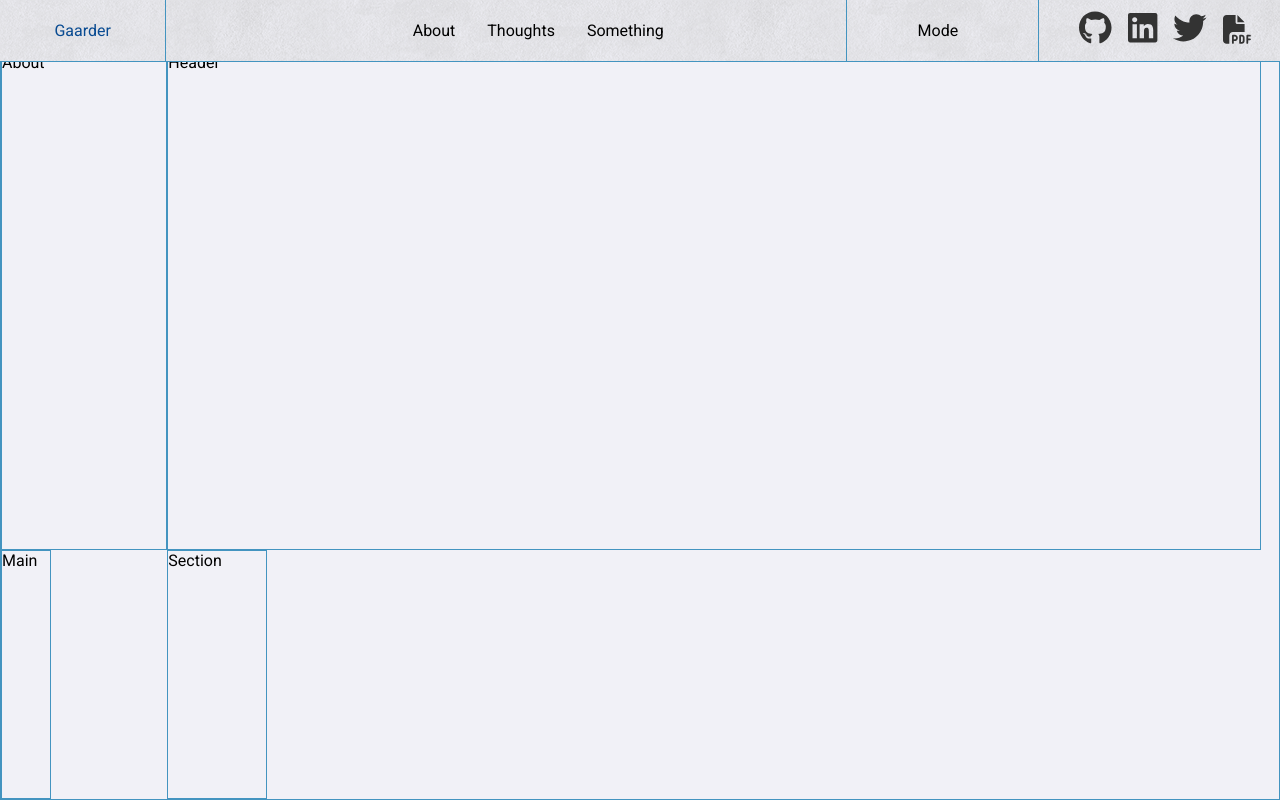
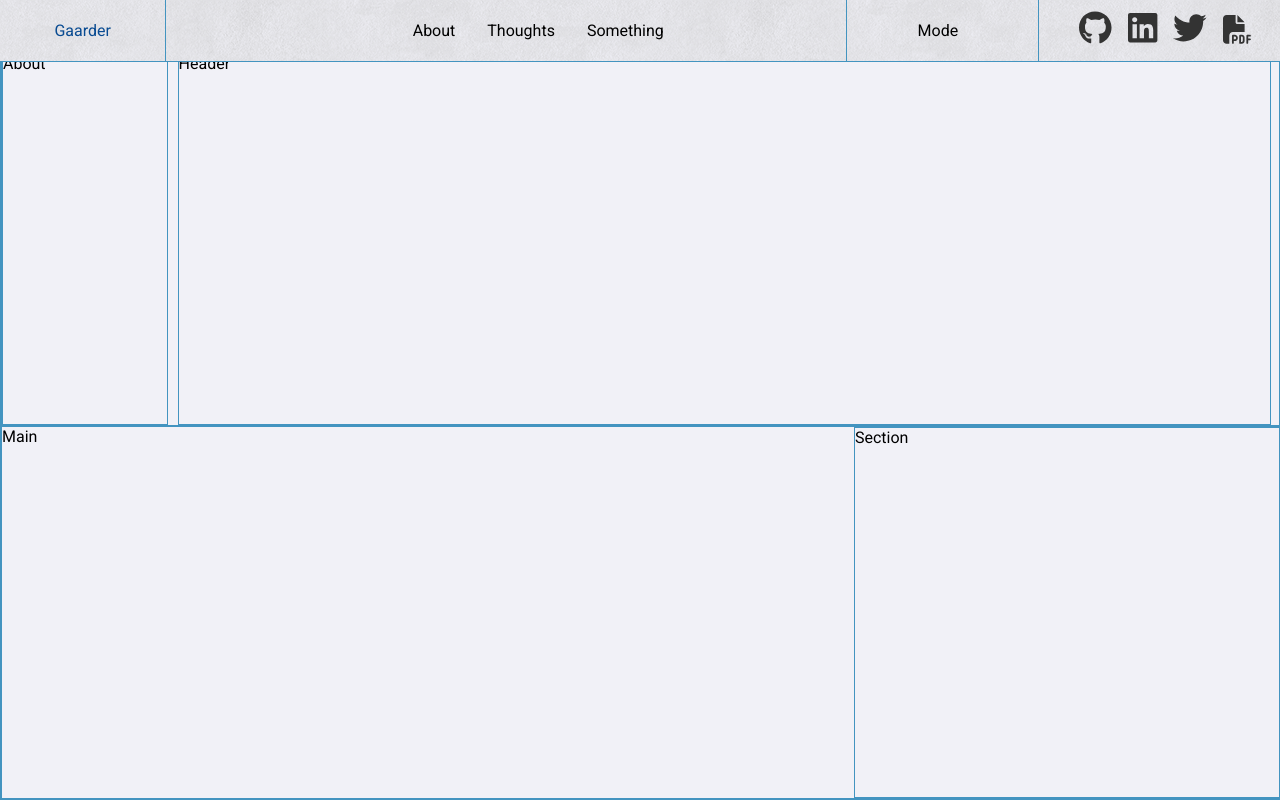
Before and after one commit to MattGaarder/portfolio, a React (Create React App) app: page /about in a window 1280 px wide. Built offline with nearby package versions, Linux system fonts and the light colour scheme.

Commit message:
improves grid placement

```diff
--- a/src/pages/About/About.css
+++ b/src/pages/About/About.css
@@ -1,27 +1,41 @@
 .about-grid-container {
-    /* display: grid;
-    grid-template-columns: repeat(9, 1fr);
-    grid-template-rows: 1fr 1fr;
-    grid-template-areas: "";
-    grid-gap: 5px; */
     padding-top: 4%;
     height: 100vh;
     display: grid;
     border: 1px solid var(--my-blue);
-    grid-template-areas: "about header"
-                     "main section";
-    grid-template-columns: 1fr 1fr 1fr;
-    grid-template-rows: 2fr 1fr;
+    grid-template-areas: "row1"
+                         "row2";
 }
 
+.row1 {
+    display: grid;
+    width: 100vw;
+    grid-area: row1;
+    grid-template-areas: "about header";
 
+}
+
+.row2 {
+    display: grid;
+    width: 100vw;
+    grid-area: row2;
+    grid-template-areas: "main section";
+
+}
+
+.about-container {
+    grid-area: about;
+    border: 1px solid var(--my-blue);
+}
 
 .header-container {
     grid-area: header;
+    border: 1px solid var(--my-blue);
 }
 
 .section-container {
     grid-area: section;
+    border: 1px solid var(--my-blue);
 }
 
 .main-container {
--- a/src/pages/About/About.js
+++ b/src/pages/About/About.js
@@ -1,30 +1,46 @@
-import "./About.css"
+import "./About.css";
 
+function About({ navbarPositions }) {
+  console.log(navbarPositions);
+  let headerWidth = 0;
+  if (
+    navbarPositions.section4 &&
+    navbarPositions.section2 &&
+    navbarPositions.section3
+  ) {
+    headerWidth =
+      navbarPositions.section2.width +
+      navbarPositions.section3.width +
+      navbarPositions.section4.width;
+  }
+  console.log("this is the width: " + headerWidth);
+  const section1Width = navbarPositions.section1?.width || 0;
 
-
-
-
-function About({ navbarPositions}) {
-    console.log(navbarPositions)
-    let headerWidth = 0;
-    if(navbarPositions.section4 && navbarPositions.section2 && navbarPositions.section3){
-      headerWidth = navbarPositions.section2.width + navbarPositions.section3.width + navbarPositions.section4.width;
-    }
-    console.log("this is the width: " + headerWidth)
-    const section1Width = navbarPositions.section1?.width || 0;
-    const gridTemplateColumns = `${section1Width}px ${headerWidth}px`;
-    return (
-    <div className="about-grid-container" style={{gridTemplateColumns}}>
-        <div className="about-container grid-area" style={{width: `${section1Width}px`}}>About
+  return (
+    <div
+      className="about-grid-container"
+      style={{ gridTemplateColumns: `${section1Width}px ${headerWidth}px` }}
+    >
+      <div className="row1 grid-area">
+        <div
+          className="about-container"
+          style={{ width: `${section1Width}px` }}
+        >
+          About
         </div>
-        <div className="header-container grid-area" style={{width: `${headerWidth}px`}}>Header
+        <div className="header-container" style={{ width: `${headerWidth}px` }}>
+          Header
         </div>
-        <div className="main-container grid-area" style={{width: `50px`}}>Main
-        </div>
-        <div className="section-container grid-area" style={{width: `100px`}}>Section
-        </div>
+      </div>
+      <div
+        className="row2 grid-area"
+        style={{ gridTemplateColumns: "2fr 1fr" }}
+      >
+        <div className="main-container">Main</div>
+        <div className="section-container">Section</div>
+      </div>
     </div>
-    )
+  );
 }
 
 export default About;
```
